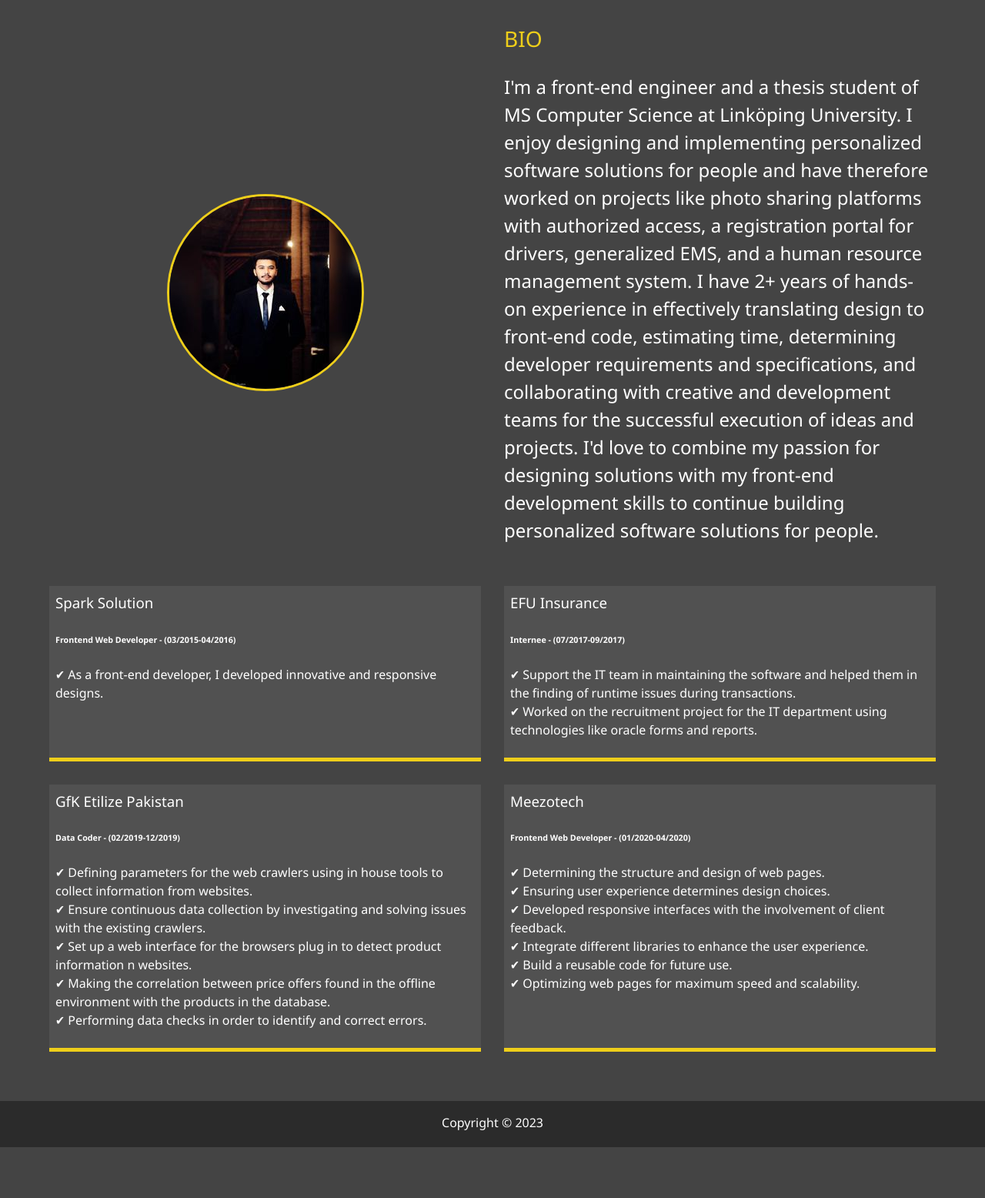
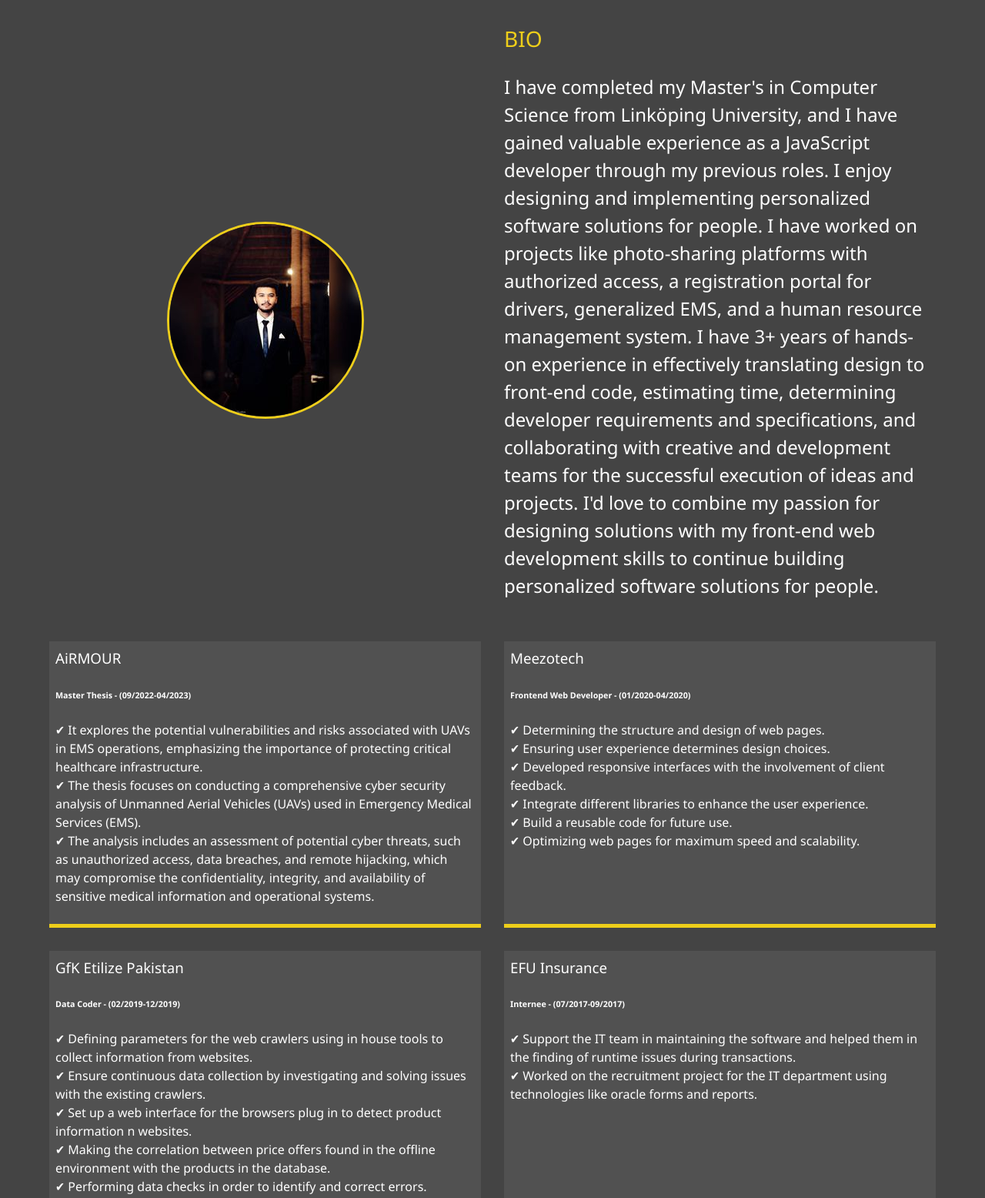
Before and after one commit to ZainKhan2504/Portfolio, a website: page dist/about.html in a window 1280 px wide. Shown: the part 253-1809 px from the top of the page at 77% size. Before the commit the page ends 1743 px from the top, so only its background shows below. Drawn offline with Linux system fonts and the light colour scheme.

Commit message:
Update Data

```diff
--- a/dist/about.html
+++ b/dist/about.html
@@ -47,31 +47,27 @@
       <div class="bio">
         <h3 class="text-secondary">BIO</h3>
         <p>
-          I'm a front-end engineer and a thesis student of MS Computer Science at Linköping University. I enjoy
-          designing and implementing personalized software solutions for people and have therefore worked on projects
-          like photo sharing platforms with authorized access, a registration portal for drivers, generalized EMS, and a
-          human resource management system. I have 2+ years of hands-on experience in effectively translating design to
-          front-end code, estimating time, determining developer requirements and specifications, and collaborating with
-          creative and development teams for the successful execution of ideas and projects. I'd love to combine my
-          passion for designing solutions with my front-end development skills to continue building personalized
-          software solutions for people.
+          I have completed my Master's in Computer Science from Linköping University, and I have gained valuable experience as a JavaScript developer through my previous roles. I enjoy designing and implementing personalized software solutions for people. I have worked on projects like photo-sharing platforms with authorized access, a registration portal for drivers, generalized EMS, and a human resource management system. I have 3+ years of hands-on experience in effectively translating design to front-end code, estimating time, determining developer requirements and specifications, and collaborating with creative and development teams for the successful execution of ideas and projects. I'd love to combine my passion for designing solutions with my front-end web development skills to continue building personalized software solutions for people.
         </p>
       </div>
       <div class="job job-1">
-        <h3>Spark Solution</h3>
-        <h6>Frontend Web Developer - (03/2015-04/2016)</h6>
+        <h3>AiRMOUR</h3>
+        <h6>Master Thesis - (09/2022-04/2023)</h6>
         <p>
-          ✔ As a front-end developer, I developed innovative and
-          responsive designs.
-        </p>
+        ✔ It explores the potential vulnerabilities and risks associated with UAVs in EMS operations, emphasizing the importance of protecting critical healthcare infrastructure.<br>
+        ✔ The thesis focuses on conducting a comprehensive cyber security analysis of Unmanned Aerial Vehicles (UAVs) used in Emergency Medical Services (EMS).<br>
+        ✔ The analysis includes an assessment of potential cyber threats, such as unauthorized access, data breaches, and remote hijacking, which may compromise the confidentiality, integrity, and availability of sensitive medical information and operational systems.</p>
       </div>
       <div class="job job-2">
-        <h3>EFU Insurance</h3>
-        <h6>Internee - (07/2017-09/2017)</h6>
+        <h3>Meezotech</h3>
+        <h6>Frontend Web Developer - (01/2020-04/2020)</h6>
         <p>
-          ✔ Support the IT team in maintaining the software and helped them in the finding of runtime issues during
-          transactions.<br>
-          ✔ Worked on the recruitment project for the IT department using technologies like oracle forms and reports.
+          ✔ Determining the structure and design of web pages.<br>
+          ✔ Ensuring user experience determines design choices.<br>
+          ✔ Developed responsive interfaces with the involvement of client feedback.<br>
+          ✔ Integrate different libraries to enhance the user experience.<br>
+          ✔ Build a reusable code for future use.<br>
+          ✔ Optimizing web pages for maximum speed and scalability.
         </p>
       </div>
       <div class="job job-3">
@@ -87,15 +83,12 @@
         </p>
       </div>
       <div class="job job-4">
-        <h3>Meezotech</h3>
-        <h6>Frontend Web Developer - (01/2020-04/2020)</h6>
+        <h3>EFU Insurance</h3>
+        <h6>Internee - (07/2017-09/2017)</h6>
         <p>
-          ✔ Determining the structure and design of web pages.<br>
-          ✔ Ensuring user experience determines design choices.<br>
-          ✔ Developed responsive interfaces with the involvement of client feedback.<br>
-          ✔ Integrate different libraries to enhance the user experience.<br>
-          ✔ Build a reusable code for future use.<br>
-          ✔ Optimizing web pages for maximum speed and scalability.
+          ✔ Support the IT team in maintaining the software and helped them in the finding of runtime issues during
+          transactions.<br>
+          ✔ Worked on the recruitment project for the IT department using technologies like oracle forms and reports.
         </p>
       </div>
     </div>
```
Also changed, not shown: 1 other file.
